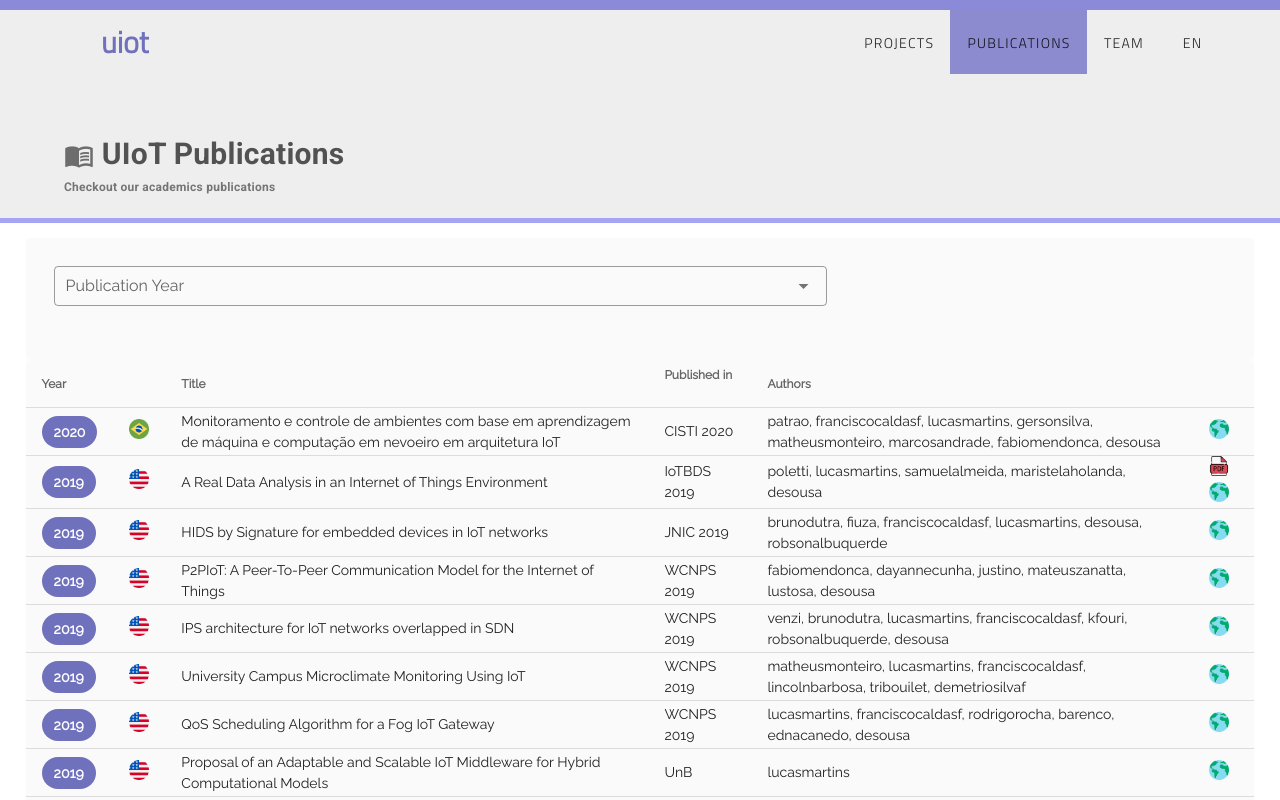
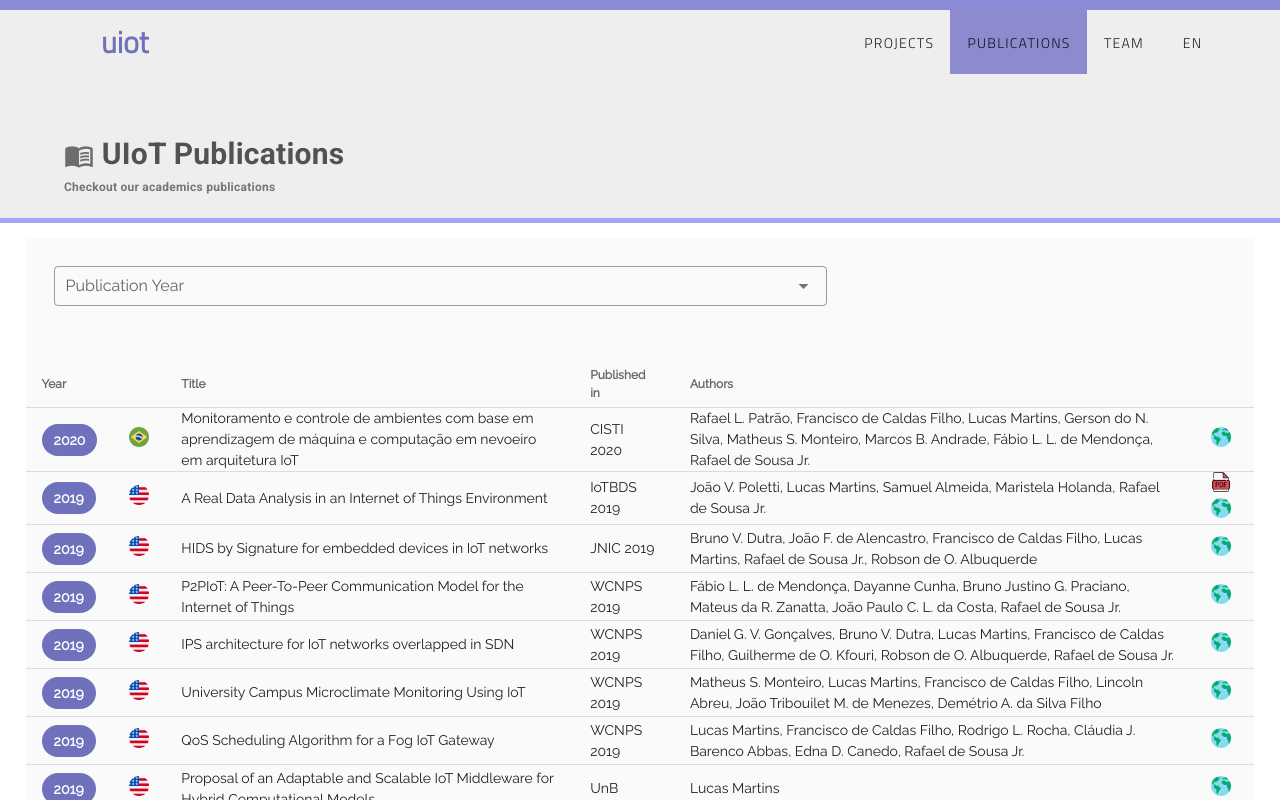
Before and after one commit to uiot/uiot.github.io, a Vue app: page /#/publications in a window 1280 px wide. Shown: the top 800 px of the page. Built offline with nearby package versions, Linux system fonts and the light colour scheme; what vue-mobile-detection would draw is missing.

Commit message:
Adding the function to write the author name instead of its key.
Signed-off-by: Lucas M. C. e Martins <lucasmauricio@yahoo.com.br>

```diff
--- a/src/components/commom/ListPublications.vue
+++ b/src/components/commom/ListPublications.vue
@@ -16,7 +16,7 @@
                             <td v-else></td>
                             <td>{{ item.title }}</td>
                             <td><span>{{ item.short }}</span> <span v-if="!item.short" >({{ item.type }})</span> </td>
-                            <td>{{ item.authors | teste }}</td>
+                            <td>{{ item.authors | getAuthorsNames }}</td>
                             <td>
                             <a v-if="item.download" :href="`/assets/pdf/${item.download}`" target="_blank"> <img width="20" :src="require(`@/assets/pdf.png`)"> </a>
                             <a v-if="item.publication_link" :href="`${item.publication_link}`" target="_blank"> <img width="20" :src="require(`@/assets/globe.png`)"> </a>
@@ -32,6 +32,8 @@
 </template>
 
 <script>
+import { filterMembers } from "../../functions/members.js"
+
 export default {
     props: [ 'data' ],
     data(){
@@ -47,10 +49,10 @@ export default {
         }
     },
     filters: {
-        teste(value){
-            let arr_ret = []
-            value.map(function(item){ arr_ret.push(item) })
-            return value.join(", ")
+        getAuthorsNames(value){
+          let arr_ret = []
+          value.map(function(item){ arr_ret.push(new filterMembers().byKey(item)) })
+          return arr_ret.join(", ")
         }
     }
 }
--- a/src/texts/Members.js
+++ b/src/texts/Members.js
@@ -43,7 +43,7 @@ const Members = [
         },
         {
             key: "desousa",
-            name: "Rafael Timóteo",
+            name: "Rafael de Sousa Jr.",
             area: "Professor Dr. Engenharia Elétrica",
             role: "",
             email: "desousa@unb.br",
@@ -60,7 +60,7 @@ const Members = [
         },
         {
             key: "franciscocaldasf",
-            name: "Francisco Caldas",
+            name: "Francisco de Caldas Filho",
             area: "Doutorando em Engenharia Elétrica",
             role: "",
             email: "francisco.caldas@uiot.org",
```
